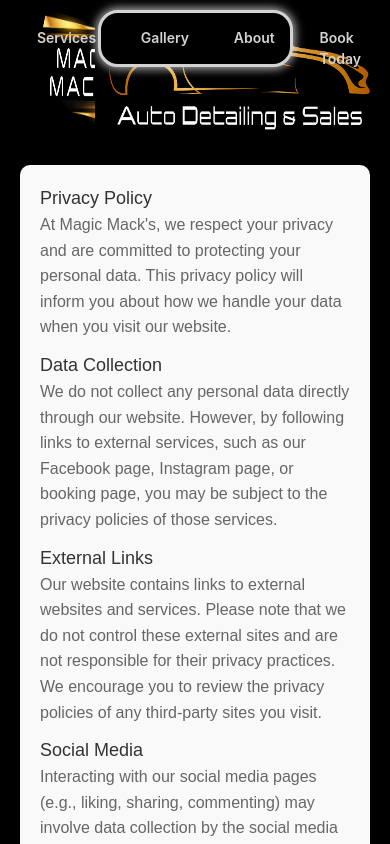
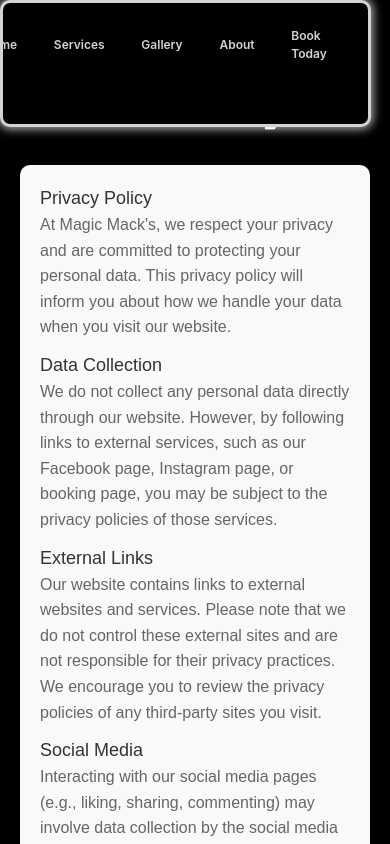
Before and after one commit to ryanlyang/MagicMack, a React (Vite) app: page /privacy-policy in a window 390 px wide. Shown: the top 844 px of the page. Built offline with nearby package versions, Linux system fonts and the light colour scheme; no server answers; what aws-amplify would draw is missing.

Commit message:
gotta go at

```diff
--- a/src/styles/Header.css
+++ b/src/styles/Header.css
@@ -25,6 +25,8 @@
   padding: 0;
   display: flex;
   gap: 1rem;
+
+  justify-content: space-around;
 }
 
 .fixed-header nav ul li {
@@ -53,6 +55,35 @@ li{
   display: flex;
   align-items: center;
   justify-content: center; /* This will center the nav items horizontally */
+}
+
+@media (max-width: 768px) {
+  .fixed-header {
+    width: 95vw;
+    height: 15vh;
+    padding: 10px 5%;
+    margin: 0;
+    border-radius: 10px;
+  }
+
+  .fixed-header nav ul {
+    /* flex-direction: column; */
+    gap: 0.5rem;
+    align-items: center;
+  }
+
+  .fixed-header nav ul li a {
+    font-size: 12px; /* Adjust font size for smaller screens */
+  }
+
+  .button-container {
+    padding: 0.5rem;
+  }
+
+  .facebook, .instagram-icon {
+    height: 20px;
+    width: 20px;
+  }
 }
 
 .button-container {
```
